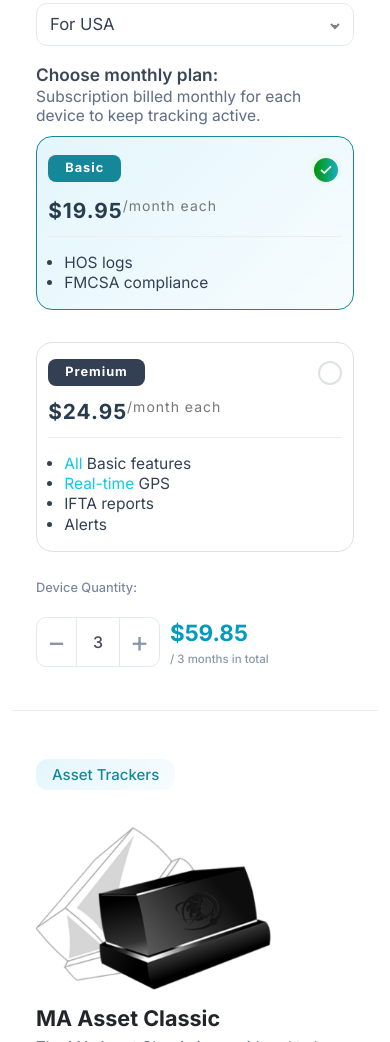
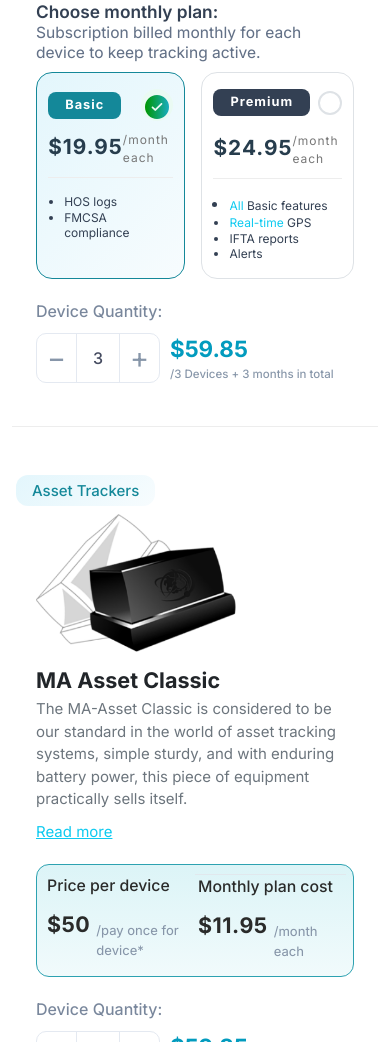
Before and after one commit to rahulsharma-dct/matrack-project, a plain HTML site: page pricing.html in a window 390 px wide. Shown: the part 958-2000 px from the top of the page. Drawn offline with nearby package versions, Linux system fonts and the light colour scheme.

Commit message:
compldte

```diff
--- a/css/pricing.css
+++ b/css/pricing.css
@@ -67,6 +67,24 @@
   padding: 7px 17px 7px 17px;
 }
 
+@media (max-width: 745px) {
+  .badge--styling {
+    margin-left: -118px;
+  }
+  .badge-assets--styling {
+    margin-left: -20px;
+  }
+  .line--none {
+    border-bottom: none !important;
+    border: none !important;
+  }
+}
+@media (max-width: 500px) {
+  .badge--styling {
+    margin-left: -70px;
+  }
+}
+
 .plan-basic-badge {
   background: #148899;
   color: #fff;
@@ -89,6 +107,21 @@
   padding-bottom: 10px;
   display: flex;
   padding-top: 2px;
+}
+
+.styling--card {
+  padding-bottom: 10px;
+  margin-top: 14px;
+}
+
+@media (min-width: 75px) and (max-width: 1210px) {
+  .img-fluid {
+    max-width: 200px !important;
+  }
+}
+
+.img-fluid {
+  max-width: 270px;
 }
 
 .filter {
@@ -179,6 +212,23 @@
   max-width: 99vw;
 }
 
+@media (max-width: 500px) {
+  .device-badge {
+    margin-left: -10px;
+  }
+}
+
+@media (min-width: 501px) and (max-width: 800px) {
+  .device-badge {
+    margin-left: 50px;
+  }
+}
+@media (min-width: 801px) and (max-width: 1000px) {
+  .device-badge {
+    margin-left: 80px;
+  }
+}
+
 /* Green check icon svg like image */
 .icon-check {
   width: 21px;
@@ -223,12 +273,28 @@
 }
 
 .plan-title {
-  font-size: 1.16rem;
+  font-size: 16px;
   font-weight: 600;
-  color: #3b4759;
+  color: #334053;
   margin-bottom: 7px;
   line-height: 1.06;
   font-family: inherit;
+}
+
+@media (max-width: 745px) {
+  .li--styling {
+    font-size: 12px;
+  }
+
+  .qty-label--styling {
+    margin-top: 10px;
+  }
+}
+
+@media (max-width: 745px) {
+  .qty-label {
+    font-size: 1rem !important;
+  }
 }
 .plan-note {
   color: #637187;
@@ -336,7 +402,7 @@
   .qty-price-row {
     flex-direction: row;
     align-items: flex-end;
-    gap: 19px;
+    gap: 9px;
   }
   .quantity-box {
     font-size: 1.05rem;
@@ -451,7 +517,7 @@
 
 @media (max-width: 530px) {
   .price-card {
-    flex-direction: column;
+    flex-direction: row;
     padding: 9px 7px;
     max-width: 99vw;
     border-radius: 13px;
@@ -464,10 +530,7 @@
   .border-col {
     border-left: none;
     margin-left: 0;
-    padding-left: 0;
     border-top: 1px solid #e1e8ed;
-    margin-top: 4px;
-    padding-top: 10px;
   }
   .price-value {
     font-size: 1.34rem;
@@ -478,4 +541,12 @@
   .price-desc {
     font-size: 0.93rem;
   }
+
+  .card--styling {
+    margin-top: 10px;
+  }
+  .price--desc--styling {
+    margin-top: 13px;
+    font-size: 13px;
+  }
 }
--- a/pricing.html
+++ b/pricing.html
@@ -639,33 +639,39 @@
 
           <!-- Filter Buttons (Mobile) -->
           <div
-            class="d-flex d-lg-none justify-content-between my-2 gap-2 px-1"
-            style="flex-wrap: nowrap"
+            class="d-flex d-lg-none my-2 gap-2"
+            style="
+              flex-wrap: nowrap;
+              width: 100%;
+              padding-left: 10px;
+              padding-right: 10px;
+            "
           >
             <button
               class="btn fw-semibold py-3 flex-fill active"
               style="
                 background: linear-gradient(135deg, #e3f6fc 0%, #f7fcfe 100%);
                 color: #3c586f;
+                width: 25%;
               "
             >
               All
             </button>
             <button
               class="btn fw-semibold py-3 flex-fill"
-              style="background: #f3f4f6; color: #46516c"
+              style="background: #f3f4f6; color: #46516c; width: 25%"
             >
               ELD's
             </button>
             <button
               class="btn fw-semibold py-3 flex-fill"
-              style="background: #f3f4f6; color: #46516c"
+              style="background: #f3f4f6; color: #46516c; width: 25%"
             >
               Asset Trackers
             </button>
             <button
               class="btn fw-semibold py-3 flex-fill"
-              style="background: #f3f4f6; color: #46516c"
+              style="background: #f3f4f6; color: #46516c; width: 25%"
             >
               Vehicle Trackers
             </button>
@@ -682,7 +688,7 @@
                 <!-- Image and Device Label (on top for mobile, left on desktop) -->
                 <div class="col-md-3 text-center text-md-start mb-3 mb-md-0">
                   <span
-                    class="badge mb-2 px-3 py-2"
+                    class="badge badge--styling mb-2 px-3 py-2"
                     style="
                       background: linear-gradient(
                         135deg,
@@ -700,8 +706,7 @@
                   <img
                     src="img/image (29).png"
                     alt="Matrack ELD"
-                    class="img-fluid"
-                    style="max-width: 270px"
+                    class="img-fluid image--styling"
                   />
                 </div>
                 <!-- Details -->
@@ -724,12 +729,11 @@
                   </p>
                   <a
                     href="#"
-                    class="text-info mb-2 d-block"
+                    class="text-info mb-2 d-block line--none"
                     style="
                       font-size: 15px;
-                      text-decoration: none;
-                      border-bottom: 1px solid #ededed;
                       padding-bottom: 15px;
+                      color: #148899;
                     "
                     >Read more</a
                   >
@@ -751,7 +755,7 @@
                       </div>
                     </div>
 
-                    <div class="d-flex gap-3 flex-wrap">
+                    <div class="d-flex gap-3">
                       <!-- BASIC PLAN CARD -->
                       <div
                         class="plan-card plan-card-active flex-fill position-relative"
@@ -790,44 +794,50 @@
                         </div>
                         <span class="fw-bold plan-card-price">
                           $19.95
-                          <span class="text-muted-1">/month each</span>
+                          <span class="text-muted-1 li--styling"
+                            >/month each</span
+                          >
                         </span>
                         <ul class="mt-3 ps-3 mb-0 plan-list">
-                          <li>HOS logs</li>
-                          <li>FMCSA compliance</li>
+                          <li class="li--styling">HOS logs</li>
+                          <li class="li--styling">FMCSA compliance</li>
                         </ul>
                       </div>
                       <!-- PREMIUM PLAN CARD -->
                       <div class="plan-card flex-fill position-relative">
                         <div
-                          class="d-flex justify-content-between align-items-center mb-2"
+                          class="d-flex justify-content-between gap-1 align-items-center mb-2"
                         >
                           <span class="badge plan-premium-badge">Premium</span>
                           <span class="plan-card-radio"></span>
                         </div>
-                        <span class="fw-bold plan-card-price">
+                        <span class="fw-bold plan-card-price styling--card">
                           $24.95
-                          <span class="text-muted-1">/month each</span>
+                          <span class="text-muted-1 li--styling"
+                            >/month each</span
+                          >
                         </span>
                         <ul class="mt-3 ps-3 mb-0 plan-list">
                           <li>
-                            <span class="fw-semibold"
+                            <span class="fw-semibold li--styling"
                               ><span class="text-info">All</span> Basic
                               features</span
                             >
                           </li>
-                          <li class="fw-semibold">
+                          <li class="fw-semibold li--styling">
                             <span class="text-info">Real-time</span> GPS
                           </li>
-                          <li>IFTA reports</li>
-                          <li>Alerts</li>
+                          <li class="li--styling">IFTA reports</li>
+                          <li class="li--styling">Alerts</li>
                         </ul>
                       </div>
                     </div>
                   </div>
                   <div class="qty-price-row">
                     <div>
-                      <label class="qty-label">Device Quantity:</label>
+                      <label class="qty-label qty-label--styling"
+                        >Device Quantity:</label
+                      >
                     </div>
                     <div class="d-flex align-items-center qty-price-row-1">
                       <div class="quantity-box">
@@ -837,7 +847,9 @@
                       </div>
                       <div class="d-flex align-items-md-start dollar">
                         <span class="price-main">$59.85</span>
-                        <span class="price-detail"> / 3 months in total</span>
+                        <span class="price-detail">
+                          /3 Devices + 3 months in total</span
+                        >
                       </div>
                       <!-- Mobile/Asset tracker ke liye: /3 Devices + 3 months in total -->
                     </div>
@@ -853,7 +865,7 @@
               >
                 <div>
                   <span
-                    class="badge mb-2 px-3 py-2"
+                    class="badge badge-assets--styling mb-2 px-3 py-2"
                     style="
                       background: linear-gradient(
                         135deg,
@@ -872,7 +884,7 @@
                     src="img/product2.png"
                     alt="MA Asset Classic"
                     class="img-fluid product-1"
-                    style="max-width: 302px; padding-top: 29px"
+                    style="max-width: 302px"
                   />
                 </div>
                 <div class="flex-fill">
@@ -883,34 +895,40 @@
                     enduring battery power, this piece of equipment practically
                     sells itself.
                   </p>
-                  <div class="read-more">
+                  <div class="read-more line--none">
                     <a
                       href="#"
                       class="text-info d-inline-block mb-2"
-                      style="font-size: 15px; text-decoration: none"
+                      style="font-size: 15px; color: #148899"
                       >Read more</a
                     >
                   </div>
                   <div class="price-card">
                     <div class="price-card-col">
                       <div class="price-label">Price per device</div>
-                      <div class="d-flex align-items-lg-start">
+                      <div class="d-flex align-items-lg-start card--styling">
                         <span class="price-value">$50</span>
-                        <span class="price-desc">/pay once for device*</span>
+                        <span class="price-desc price--desc--styling"
+                          >/pay once for device*</span
+                        >
                       </div>
                     </div>
                     <div class="price-card-col border-col">
                       <div class="price-label">Monthly plan cost</div>
-                      <div class="d-flex align-items-lg-start">
+                      <div class="d-flex align-items-lg-start card--styling">
                         <span class="price-value">$11.95</span>
-                        <span class="price-desc">/month each</span>
+                        <span class="price-desc price--desc--styling"
+                          >/month each</span
+                        >
                       </div>
                     </div>
                   </div>
 
                   <div class="qty-price-row">
                     <div>
-                      <label class="qty-label">Device Quantity:</label>
+                      <label class="qty-label qty-label--styling"
+                        >Device Quantity:</label
+                      >
                     </div>
                     <div class="d-flex align-items-center qty-price-row-1">
                       <div class="quantity-box">
@@ -920,7 +938,9 @@
                       </div>
                       <div class="d-flex align-items-md-start dollar">
                         <span class="price-main">$59.85</span>
-                        <span class="price-detail"> / 3 months in total</span>
+                        <span class="price-detail">
+                          /3 Devices + 3 months in total</span
+                        >
                       </div>
                       <!-- Mobile/Asset tracker ke liye: /3 Devices + 3 months in total -->
                     </div>
```
